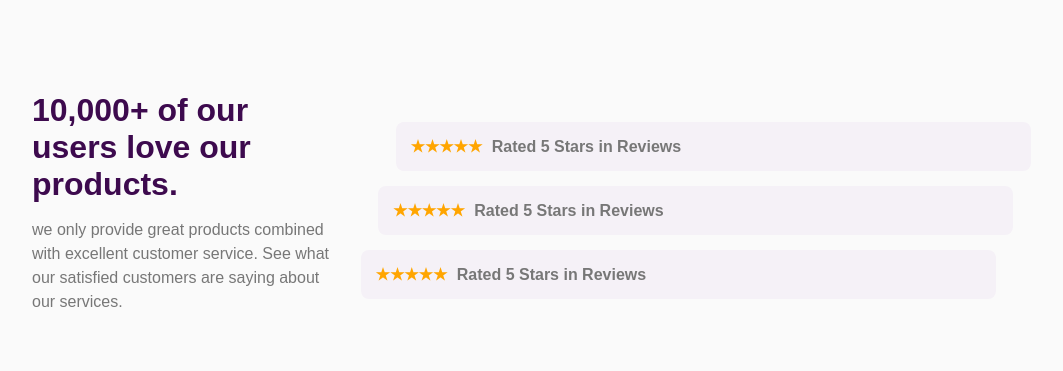
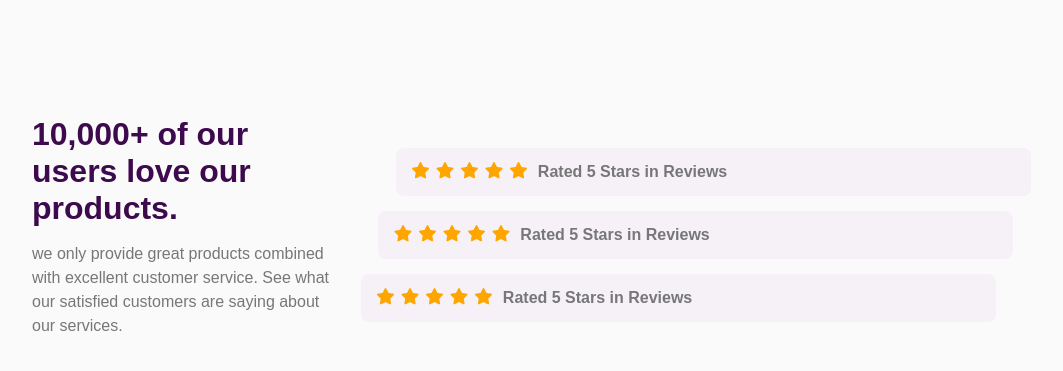
Before and after one commit to Yacineabdou/Social-Proof, a plain HTML site: page index.html in a window 1280 px wide. Shown: the top 371 px of the page, without its empty margins (108-1171 px from the left). Drawn offline with Linux system fonts and the light colour scheme.

Commit message:
fin du projet

```diff
--- a/index.html
+++ b/index.html
@@ -5,6 +5,7 @@
     <meta name="viewport" content="width=device-width, initial-scale=1.0">
     <title>Social Proof</title>
     <link rel="stylesheet" href="style.css">
+    <link rel="stylesheet" href="https://cdnjs.cloudflare.com/ajax/libs/font-awesome/7.0.1/css/all.min.css" integrity="sha512-2SwdPD6INVrV/lHTZbO2nodKhrnDdJK9/kg2XD1r9uGqPo1cUbujc+IYdlYdEErWNu69gVcYgdxlmVmzTWnetw==" crossorigin="anonymous" referrerpolicy="no-referrer" />
 </head>
 <body>
     <div class="contener1">
@@ -18,17 +19,38 @@
             <div class="heade-rigth">
                 <div class="stars1">
                     <div class="stars">
-                        <p><span class="stars-span">★★★★★</span> Rated 5 Stars in Reviews</p>
+                        <p><span class="stars-span">
+                                <i class="fa-solid fa-star"></i>
+                                <i class="fa-solid fa-star"></i>
+                                <i class="fa-solid fa-star"></i>
+                                <i class="fa-solid fa-star"></i>
+                                <i class="fa-solid fa-star"></i>
+                            </span> Rated 5 Stars in Reviews
+                        </p>
                     </div>
                 </div>
                 <div class="stars2">
                     <div class="stars">
-                        <p><span class="stars-span">★★★★★</span> Rated 5 Stars in Reviews</p>
+                        <p><span class="stars-span">
+                                <i class="fa-solid fa-star"></i>
+                                <i class="fa-solid fa-star"></i>
+                                <i class="fa-solid fa-star"></i>
+                                <i class="fa-solid fa-star"></i>
+                                <i class="fa-solid fa-star"></i>
+                            </span> Rated 5 Stars in Reviews
+                        </p>
                     </div>
                 </div>
                 <div class="stars3">
                     <div class="stars">
-                       <p><span class="stars-span">★★★★★</span> Rated 5 Stars in Reviews</p>
+                       <p><span class="stars-span">
+                                <i class="fa-solid fa-star"></i>
+                                <i class="fa-solid fa-star"></i>
+                                <i class="fa-solid fa-star"></i>
+                                <i class="fa-solid fa-star"></i>
+                                <i class="fa-solid fa-star"></i>
+                            </span> Rated 5 Stars in Reviews
+                        </p>
                     </div>
                 </div>
             </div>
--- a/style.css
+++ b/style.css
@@ -7,7 +7,8 @@ body {
     display: flex;
     justify-content: center;
     align-items: center;
-    height: 100vh;
+    margin-top: 6rem;
+    /* height: 100vh; */
     background-color: #fafafa;
 }
 
@@ -20,10 +21,10 @@ body {
 /* SECTION 1 : TÊTE DE PAGE (Textes et Notations) */
 .sect1 {
     display: flex;
-    text-align: left;
     align-items: center;
     justify-content: center;
     gap: 20px;
+    text-align: left;
     margin-bottom: 30px;
 
 }
```
Also changed, not shown: 2 other files.
